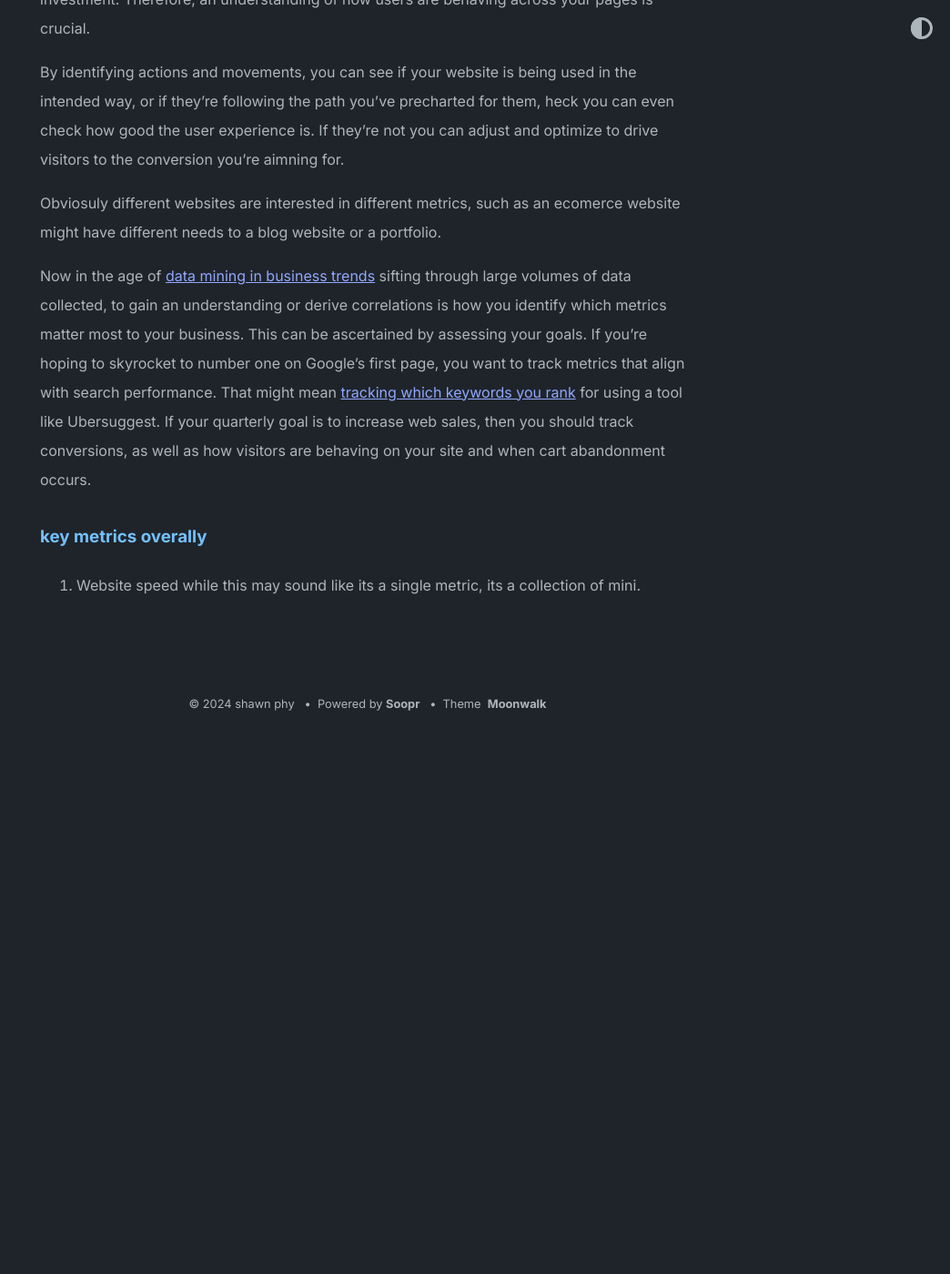
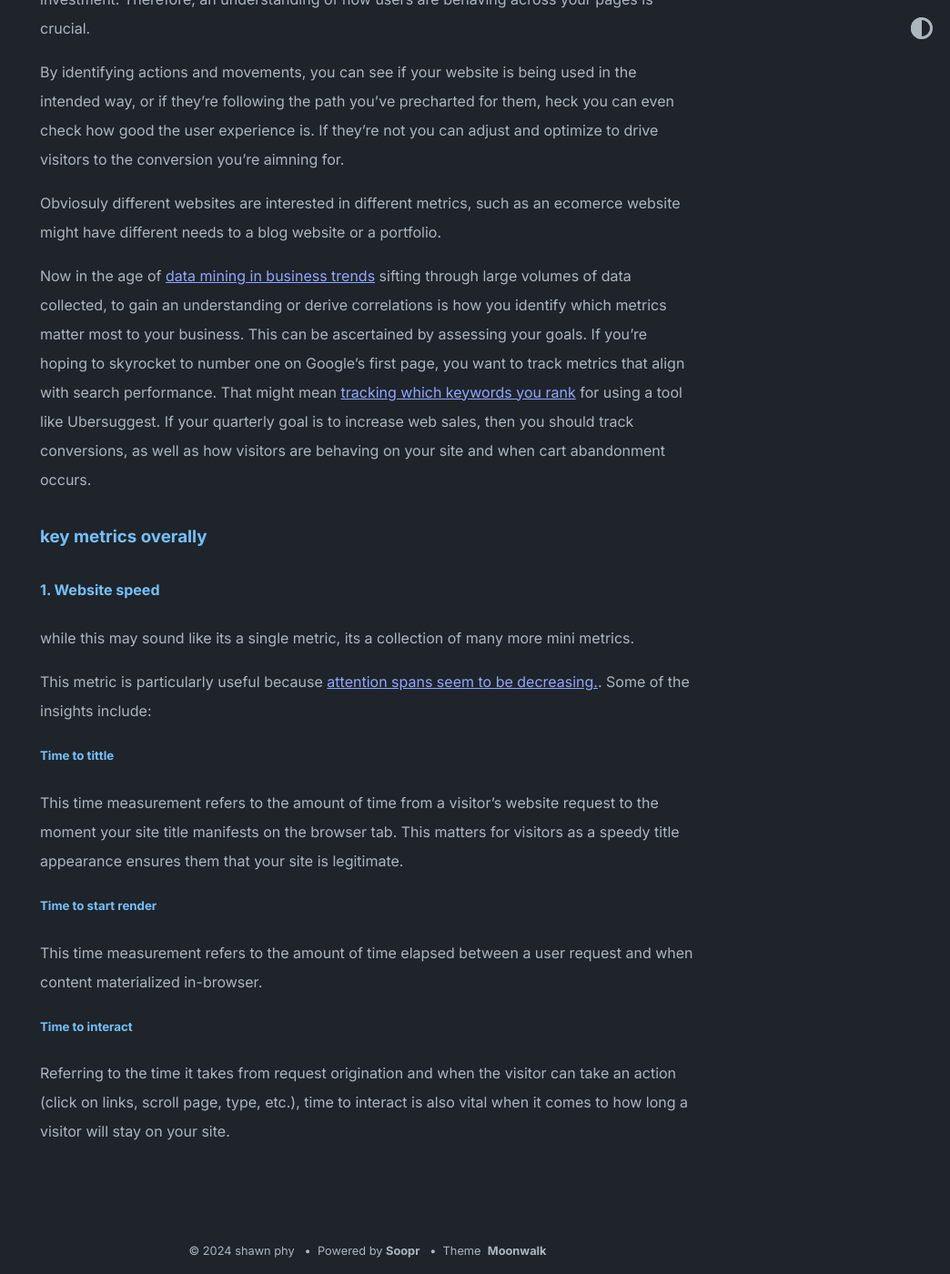
Before and after one commit to shawn-phy/myblog, a Jekyll site: the page built from _posts/2024-01-18-how-to-track-your-website-perfomance.md, in a window 1280 px wide and 1400 px high, scrolled down 629 px. Shown: the whole window at 91% size, without its empty margins (236-1280 px from the left). Built offline with Jekyll 4.4.1, drawn with Linux system fonts in a browser that asks for light colours; before the commit the page ends 1429 px from its top, so only the background shows below that; some of the changed text lies outside the part shown.

Commit message:
f(second blog): done for the day

```diff
--- a/_posts/2024-01-18-how-to-track-your-website-perfomance.md
+++ b/_posts/2024-01-18-how-to-track-your-website-perfomance.md
@@ -18,5 +18,16 @@ Obviosuly different websites are interested in different metrics, such as an eco
 Now in the age of [data mining in business trends](https://medium.com/dare-to-be-better/how-to-identify-patterns-and-trends-to-drive-business-success-959049a5d5aa) sifting through large volumes of data collected, to gain an understanding or derive correlations is how you identify which metrics matter most to your business. This can be ascertained by assessing your goals. If you’re hoping to skyrocket to number one on Google’s first page, you want to track metrics that align with search performance. That might mean [tracking which keywords you rank](https://neilpatel.com/blog/ubersuggest-rank-tracking/) for using a tool like Ubersuggest. If your quarterly goal is to increase web sales, then you should track conversions, as well as how visitors are behaving on your site and when cart abandonment occurs.
 
 ### key metrics overally
-1. Website speed
-while this may sound like its a single metric, its a collection of mini.
+#### 1. Website speed
+while this may sound like its a single metric, its a collection of many more mini metrics.
+
+This metric is particularly useful because [attention spans seem to be decreasing.](https://www.digitalinformationworld.com/2020/02/report-shows-that-attention-spans-are-shortening.html). Some of the insights include:
+
+##### Time to tittle
+This time measurement refers to the amount of time from a visitor’s website request to the moment your site title manifests on the browser tab. This matters for visitors as a speedy title appearance ensures them that your site is legitimate.
+
+##### Time to start render
+This time measurement refers to the amount of time elapsed between a user request and when content materialized in-browser.
+
+##### Time to interact
+Referring to the time it takes from request origination and when the visitor can take an action (click on links, scroll page, type, etc.), time to interact is also vital when it comes to how long a visitor will stay on your site.
```
